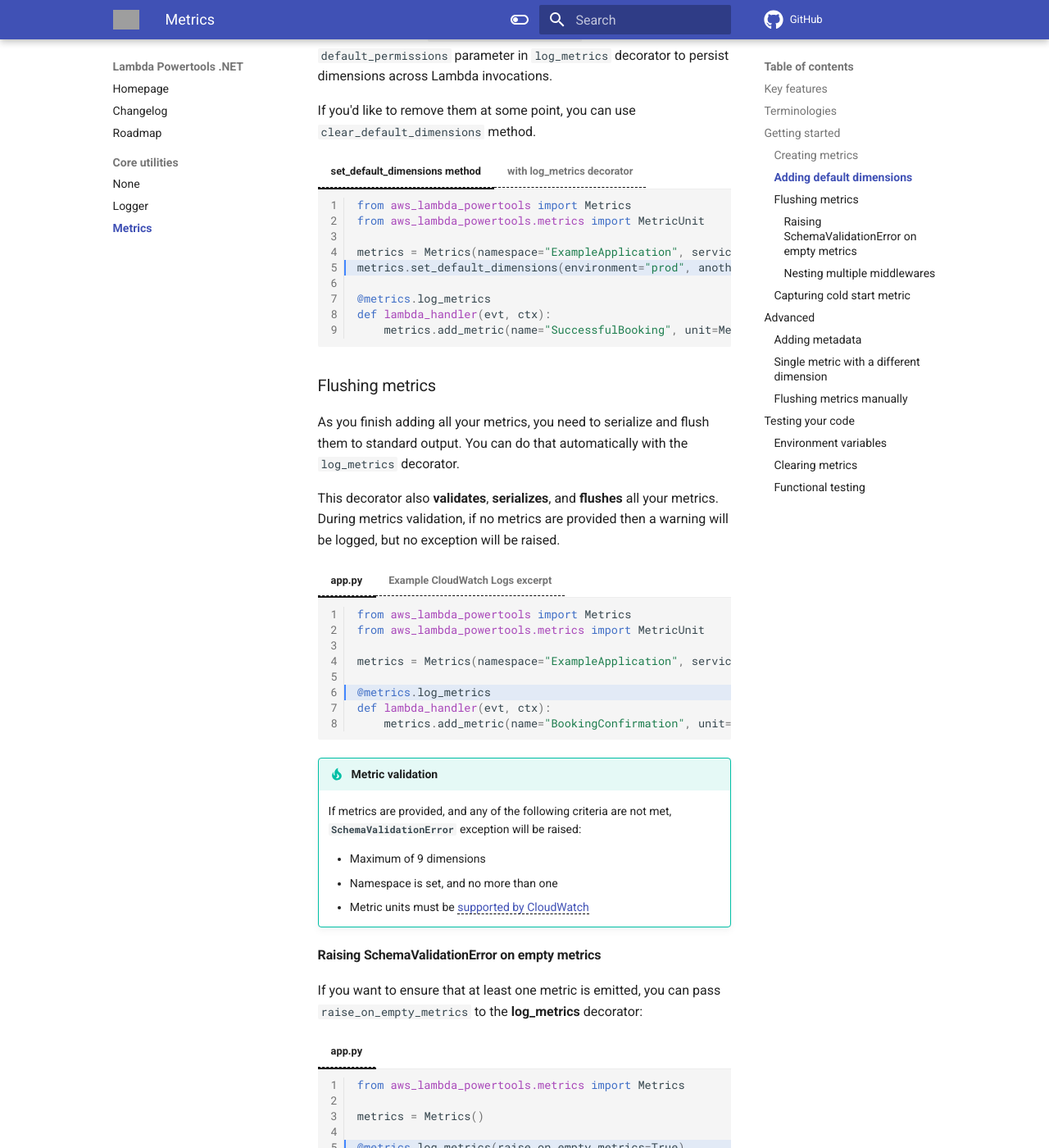
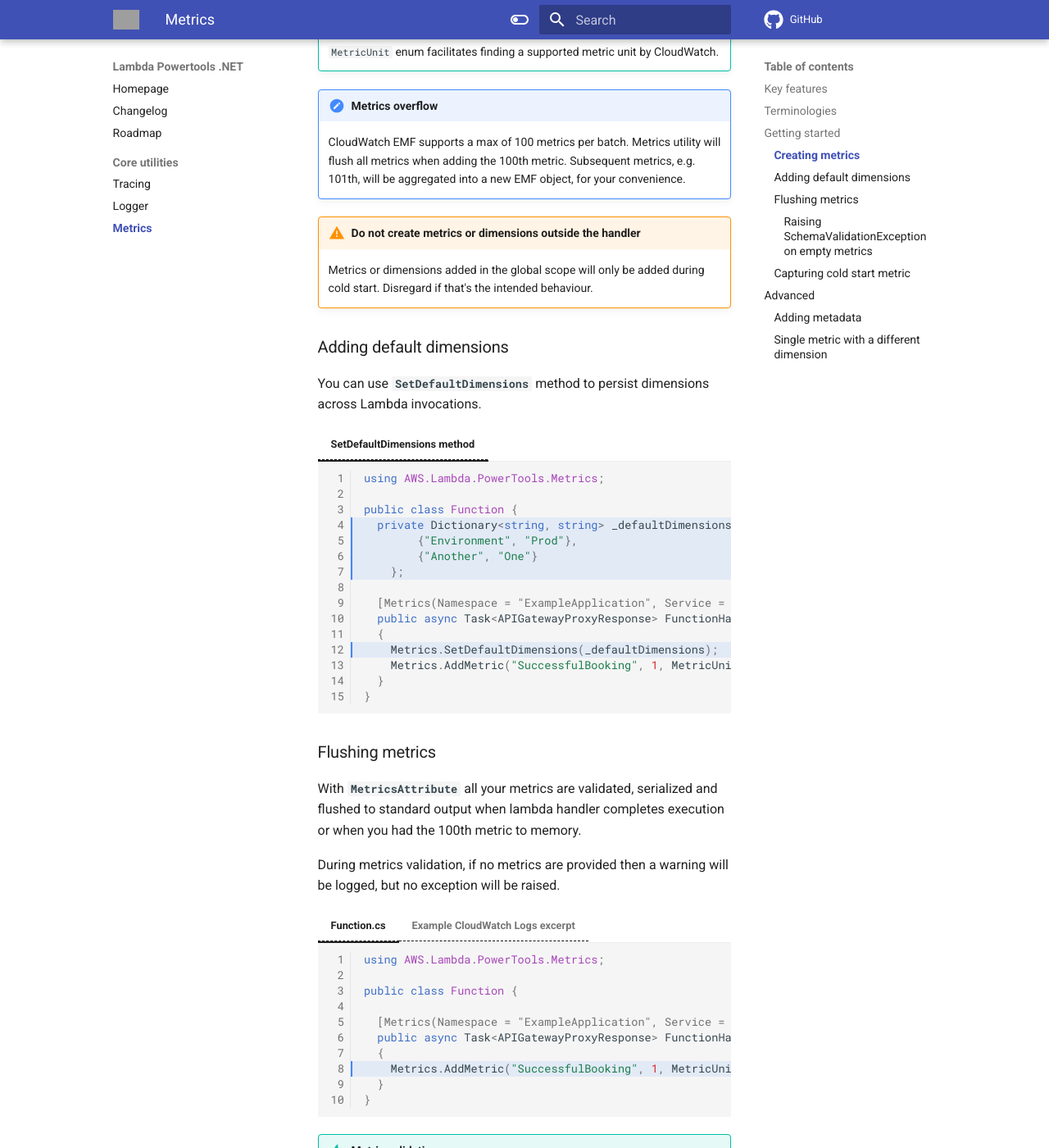
Before and after one commit to aws-powertools/powertools-lambda-dotnet, an MkDocs documentation site: the page built from docs/core/metrics.md, in a window 1280 px wide and 1400 px high, scrolled down 3448 px. Shown: the whole window at 82% size. Built offline with MkDocs 1.6.1 and Material for MkDocs 9.7.7, drawn with Linux system fonts in a browser that asks for light colours; a script that is not in the unit is left out; comment, search, counter and statistics services are not loaded; the version menu is left out; some of the changed text lies outside the part shown; grey boxes are pictures that could not be loaded.

Commit message:
adding metrics docs

````diff
--- a/docs/core/metrics.md
+++ b/docs/core/metrics.md
@@ -33,8 +33,8 @@ Metric has two global settings that will be used across all metrics emitted:
 
 Setting | Description | Environment variable | Constructor parameter
 ------------------------------------------------- | ------------------------------------------------- | ------------------------------------------------- | -------------------------------------------------
-**Metric namespace** | Logical container where all metrics will be placed e.g. `ServerlessAirline` |  `POWERTOOLS_METRICS_NAMESPACE` | `namespace`
-**Service** | Optionally, sets **service** metric dimension across all metrics e.g. `payment` | `POWERTOOLS_SERVICE_NAME` | `service`
+**Metric namespace** | Logical container where all metrics will be placed e.g. `ServerlessAirline` |  `POWERTOOLS_METRICS_NAMESPACE` | `Namespace`
+**Service** | Optionally, sets **service** metric dimension across all metrics e.g. `payment` | `POWERTOOLS_SERVICE_NAME` | `Service`
 
 !!! tip "Use your application or main service as the metric namespace to easily group all metrics"
 
@@ -44,119 +44,129 @@ Setting | Description | Environment variable | Constructor parameter
 
     ```yaml hl_lines="9 10"
     Resources:
-      HelloWorldFunction:
-        Type: AWS::Serverless::Function
-        Properties:
-          Runtime: python3.8
-          Environment:
-          Variables:
-            POWERTOOLS_SERVICE_NAME: payment
-            POWERTOOLS_METRICS_NAMESPACE: ServerlessAirline
+	  HelloWorldFunction:
+	    Type: AWS::Serverless::Function
+		  Properties:
+			Runtime: dotnetcore3.1
+			...
+			Environment:
+			  Variables:
+			  POWERTOOLS_SERVICE_NAME: Payment
+			  POWERTOOLS_METRICS_NAMESPACE: ServerlessAirline
     ```
 
 
-=== "app.py"
+=== "Function.cs"
 
-    ```python hl_lines="4 6"
-    from aws_lambda_powertools import Metrics
-    from aws_lambda_powertools.metrics import MetricUnit
+    ```csharp hl_lines="4"
+    using AWS.Lambda.PowerTools.Metrics;
 
-    metrics = Metrics() # Sets metric namespace and service via env var
-	# OR
-    metrics = Metrics(namespace="ServerlessAirline", service="orders") # Sets metric namespace, and service as a metric dimension
+    public class Function {
+      Metrics(Namespace = "ServerlessAirline", Service = "Orders", CaptureColdStart = true, RaiseOnEmptyMetrics = true)]
+      public async Task<APIGatewayProxyResponse> FunctionHandler(APIGatewayProxyRequest apigProxyEvent, ILambdaContext context)
+      {
+        ...
+      }
+    }
     ```
 
-You can initialize Metrics anywhere in your code - It'll keep track of your aggregate metrics in memory.
+!!! Warning "Metrics Attribute placement"
+    **`Metrics`** is implemented as a Singleton to keep track of your aggregate metrics in memory and make them accessible anywhere in your code. To guarantee that metrics are flushed properly the **`MetricsAttribute`** must be added on the lambda handler.
+
+!!! info "Autocomplete Metric Units"
+    All parameters in **`Metrics Attribute`** are optional. Following rules apply:
+
+      - **Namespace:** **`Empty`** string by default. You can either specify it in code or environment variable. If not present before flushing metrics, a **`SchemaValidationException`** will be thrown.
+      - **Service:** **`service_undefined`** by default. You can either specify it in code or environment variable.
+      - **CaptureColdStart:** **`false`** by default.
+      - **RaiseOnEmptyMetrics:** **`false`** by default.
 
 ### Creating metrics
 
-You can create metrics using `add_metric`, and you can create dimensions for all your aggregate metrics using `add_dimension` method.
+You can create metrics using **`AddMetric`**, and you can create dimensions for all your aggregate metrics using **`AddDimension`** method.
 
 === "Metrics"
 
-    ```python hl_lines="8"
-    from aws_lambda_powertools import Metrics
-    from aws_lambda_powertools.metrics import MetricUnit
+    ```csharp hl_lines="8"
+    using AWS.Lambda.PowerTools.Metrics;
 
-    metrics = Metrics(namespace="ExampleApplication", service="booking")
+    public class Function {
 
-	@metrics.log_metrics
-	def lambda_handler(evt, ctx):
-    	metrics.add_metric(name="SuccessfulBooking", unit=MetricUnit.Count, value=1)
+      [Metrics(Namespace = "ExampleApplication", Service = "Booking")]
+      public async Task<APIGatewayProxyResponse> FunctionHandler(APIGatewayProxyRequest apigProxyEvent, ILambdaContext context)
+      {
+        Metrics.AddMetric("SuccessfulBooking", 1, MetricUnit.COUNT);
+      }
+    }
     ```
 === "Metrics with custom dimensions"
 
-    ```python hl_lines="8-9"
-    from aws_lambda_powertools import Metrics
-    from aws_lambda_powertools.metrics import MetricUnit
+    ```csharp hl_lines="8-9"
+    using AWS.Lambda.PowerTools.Metrics;
 
-    metrics = Metrics(namespace="ExampleApplication", service="booking")
+    public class Function {
 
-	@metrics.log_metrics
-	def lambda_handler(evt, ctx):
-		metrics.add_dimension(name="environment", value="prod")
-		metrics.add_metric(name="SuccessfulBooking", unit=MetricUnit.Count, value=1)
+      [Metrics(Namespace = "ExampleApplication", Service = "Booking")]
+      public async Task<APIGatewayProxyResponse> FunctionHandler(APIGatewayProxyRequest apigProxyEvent, ILambdaContext context)
+      {
+        Metrics.AddDimension("Environment","Prod");
+        Metrics.AddMetric("SuccessfulBooking", 1, MetricUnit.COUNT);
+      }
+    }
     ```
 
 !!! tip "Autocomplete Metric Units"
-	`MetricUnit` enum facilitate finding a supported metric unit by CloudWatch. Alternatively, you can pass the value as a string if you already know them e.g. "Count".
+    `MetricUnit` enum facilitates finding a supported metric unit by CloudWatch.
 
 !!! note "Metrics overflow"
-	CloudWatch EMF supports a max of 100 metrics per batch. Metrics utility will flush all metrics when adding the 100th metric. Subsequent metrics, e.g. 101th, will be aggregated into a new EMF object, for your convenience.
+    CloudWatch EMF supports a max of 100 metrics per batch. Metrics utility will flush all metrics when adding the 100th metric. Subsequent metrics, e.g. 101th, will be aggregated into a new EMF object, for your convenience.
 
 !!! warning "Do not create metrics or dimensions outside the handler"
-	Metrics or dimensions added in the global scope will only be added during cold start. Disregard if you that's the intended behaviour.
+    Metrics or dimensions added in the global scope will only be added during cold start. Disregard if that's the intended behaviour.
 
 ### Adding default dimensions
 
-You can use either `set_default_dimensions` method or `default_permissions` parameter in `log_metrics` decorator to persist dimensions across Lambda invocations.
+You can use **`SetDefaultDimensions`** method to persist dimensions across Lambda invocations.
 
-If you'd like to remove them at some point, you can use `clear_default_dimensions` method.
+=== "SetDefaultDimensions method"
 
-=== "set_default_dimensions method"
+    ```csharp hl_lines="4 5 6 7 12"
+    using AWS.Lambda.PowerTools.Metrics;
 
-    ```python hl_lines="5"
-	from aws_lambda_powertools import Metrics
-	from aws_lambda_powertools.metrics import MetricUnit
+    public class Function {
+      private Dictionary<string, string> _defaultDimensions = new Dictionary<string, string>{
+            {"Environment", "Prod"},
+            {"Another", "One"}
+        };
 
-	metrics = Metrics(namespace="ExampleApplication", service="booking")
-	metrics.set_default_dimensions(environment="prod", another="one")
-
-	@metrics.log_metrics
-	def lambda_handler(evt, ctx):
-		metrics.add_metric(name="SuccessfulBooking", unit=MetricUnit.Count, value=1)
-	```
-=== "with log_metrics decorator"
-
-    ```python hl_lines="5 7"
-	from aws_lambda_powertools import Metrics
-	from aws_lambda_powertools.metrics import MetricUnit
-
-	metrics = Metrics(namespace="ExampleApplication", service="booking")
-	DEFAULT_DIMENSIONS = {"environment": "prod", "another": "one"}
-
-	@metrics.log_metrics(default_dimensions=DEFAULT_DIMENSIONS)
-	def lambda_handler(evt, ctx):
-		metrics.add_metric(name="SuccessfulBooking", unit=MetricUnit.Count, value=1)
-	```
+      [Metrics(Namespace = "ExampleApplication", Service = "Booking")]
+      public async Task<APIGatewayProxyResponse> FunctionHandler(APIGatewayProxyRequest apigProxyEvent, ILambdaContext context)
+      {
+        Metrics.SetDefaultDimensions(_defaultDimensions);
+        Metrics.AddMetric("SuccessfulBooking", 1, MetricUnit.COUNT);
+      }
+    }
+    ```
 
 ### Flushing metrics
 
-As you finish adding all your metrics, you need to serialize and flush them to standard output. You can do that automatically with the `log_metrics` decorator.
+With **`MetricsAttribute`** all your metrics are validated, serialized and flushed to standard output when lambda handler completes execution or when you had the 100th metric to memory.
 
-This decorator also **validates**, **serializes**, and **flushes** all your metrics. During metrics validation, if no metrics are provided then a warning will be logged, but no exception will be raised.
+During metrics validation, if no metrics are provided then a warning will be logged, but no exception will be raised.
 
-=== "app.py"
+=== "Function.cs"
 
-    ```python hl_lines="6"
-    from aws_lambda_powertools import Metrics
-    from aws_lambda_powertools.metrics import MetricUnit
+    ```csharp hl_lines="8"
+    using AWS.Lambda.PowerTools.Metrics;
 
-    metrics = Metrics(namespace="ExampleApplication", service="ExampleService")
+    public class Function {
 
-    @metrics.log_metrics
-    def lambda_handler(evt, ctx):
-        metrics.add_metric(name="BookingConfirmation", unit=MetricUnit.Count, value=1)
+      [Metrics(Namespace = "ExampleApplication", Service = "Booking")]
+      public async Task<APIGatewayProxyResponse> FunctionHandler(APIGatewayProxyRequest apigProxyEvent, ILambdaContext context)
+      {
+        Metrics.AddMetric("SuccessfulBooking", 1, MetricUnit.COUNT);
+      }
+    }
     ```
 === "Example CloudWatch Logs excerpt"
 
@@ -187,63 +197,45 @@ This decorator also **validates**, **serializes**, and **flushes** all your metr
     ```
 
 !!! tip "Metric validation"
-	If metrics are provided, and any of the following criteria are not met, **`SchemaValidationError`** exception will be raised:
+    If metrics are provided, and any of the following criteria are not met, **`SchemaValidationException`** will be raised:
 
-	* Maximum of 9 dimensions
-	* Namespace is set, and no more than one
-	* Metric units must be [supported by CloudWatch](https://docs.aws.amazon.com/AmazonCloudWatch/latest/APIReference/API_MetricDatum.html)
+    * Maximum of 9 dimensions
+    * Namespace is set
+    * Metric units must be [supported by CloudWatch](https://docs.aws.amazon.com/AmazonCloudWatch/latest/APIReference/API_MetricDatum.html)
 
-#### Raising SchemaValidationError on empty metrics
+!!! info "We do not emit 0 as a value for ColdStart metric for cost reasons. [Let us know](https://github.com/awslabs/aws-lambda-powertools-python/issues/new?assignees=&labels=feature-request%2C+triage&template=feature_request.md&title=) if you'd prefer a flag to override it"
 
-If you want to ensure that at least one metric is emitted, you can pass `raise_on_empty_metrics` to the **log_metrics** decorator:
+#### Raising SchemaValidationException on empty metrics
 
-=== "app.py"
+If you want to ensure that at least one metric is emitted, you can pass **`RaiseOnEmptyMetrics`** to the Metrics attribute:
+
+=== "Function.cs"
 
     ```python hl_lines="5"
-    from aws_lambda_powertools.metrics import Metrics
+    using AWS.Lambda.PowerTools.Metrics;
 
-    metrics = Metrics()
+    public class Function {
 
-    @metrics.log_metrics(raise_on_empty_metrics=True)
-    def lambda_handler(evt, ctx):
+      [Metrics(RaiseOnEmptyMetrics = true)]
+      public async Task<APIGatewayProxyResponse> FunctionHandler(APIGatewayProxyRequest apigProxyEvent, ILambdaContext context)
+      {
         ...
-    ```
-
-!!! tip "Suppressing warning messages on empty metrics"
-	If you expect your function to execute without publishing metrics every time, you can suppress the warning with **`warnings.filterwarnings("ignore", "No metrics to publish*")`**.
-
-#### Nesting multiple middlewares
-
-When using multiple middlewares, use `log_metrics` as your **last decorator** wrapping all subsequent ones to prevent early Metric validations when code hasn't been run yet.
-
-=== "nested_middlewares.py"
-
-    ```python hl_lines="7-8"
-    from aws_lambda_powertools import Metrics, Tracer
-    from aws_lambda_powertools.metrics import MetricUnit
-
-	tracer = Tracer(service="booking")
-    metrics = Metrics(namespace="ExampleApplication", service="booking")
-
-    @metrics.log_metrics
-    @tracer.capture_lambda_handler
-    def lambda_handler(evt, ctx):
-        metrics.add_metric(name="BookingConfirmation", unit=MetricUnit.Count, value=1)
     ```
 
 ### Capturing cold start metric
 
-You can optionally capture cold start metrics with `log_metrics` decorator via `capture_cold_start_metric` param.
+You can optionally capture cold start metrics by setting **`CaptureColdStart`** parameter to `true`.
 
-=== "app.py"
+=== "Function.cs"
 
-    ```python hl_lines="5"
-    from aws_lambda_powertools import Metrics
+    ```csharp hl_lines="5"
+    using AWS.Lambda.PowerTools.Metrics;
 
-    metrics = Metrics(service="ExampleService")
+    public class Function {
 
-    @metrics.log_metrics(capture_cold_start_metric=True)
-    def lambda_handler(evt, ctx):
+      [Metrics(CaptureColdStart = true)]
+      public async Task<APIGatewayProxyResponse> FunctionHandler(APIGatewayProxyRequest apigProxyEvent, ILambdaContext context)
+      {
         ...
     ```
 
@@ -254,29 +246,28 @@ If it's a cold start invocation, this feature will:
 
 This has the advantage of keeping cold start metric separate from your application metrics, where you might have unrelated dimensions.
 
-!!! info "We do not emit 0 as a value for ColdStart metric for cost reasons. [Let us know](https://github.com/awslabs/aws-lambda-powertools-python/issues/new?assignees=&labels=feature-request%2C+triage&template=feature_request.md&title=) if you'd prefer a flag to override it"
-
 ## Advanced
 
 ### Adding metadata
 
-You can add high-cardinality data as part of your Metrics log with `add_metadata` method. This is useful when you want to search highly contextual information along with your metrics in your logs.
+You can add high-cardinality data as part of your Metrics log with `AddMetadata` method. This is useful when you want to search highly contextual information along with your metrics in your logs.
 
 !!! info
     **This will not be available during metrics visualization** - Use **dimensions** for this purpose
 
-=== "app.py"
+=== "Function.cs"
 
-    ```python hl_lines="9"
-    from aws_lambda_powertools import Metrics
-    from aws_lambda_powertools.metrics import MetricUnit
+    ```csharp hl_lines="9"
+    using AWS.Lambda.PowerTools.Metrics;
 
-    metrics = Metrics(namespace="ExampleApplication", service="booking")
+    public class Function {
 
-	@metrics.log_metrics
-	def lambda_handler(evt, ctx):
-		metrics.add_metric(name="SuccessfulBooking", unit=MetricUnit.Count, value=1)
-		metrics.add_metadata(key="booking_id", value="booking_uuid")
+      [Metrics(Namespace = ExampleApplication, Service = "Booking")]
+      public async Task<APIGatewayProxyResponse> FunctionHandler(APIGatewayProxyRequest apigProxyEvent, ILambdaContext context)
+      {
+        Metrics.AddMetric("SuccessfulBooking", 1, MetricUnit.COUNT);
+        Metrics.AddMetadata("BookingId", "683EEB2D-B2F3-4075-96EE-788E6E2EED45");
+        ...
     ```
 
 === "Example CloudWatch Logs excerpt"
@@ -303,166 +294,39 @@ You can add high-cardinality data as part of your Metrics log with `add_metadata
 		  }
 		]
 	  },
-	  "service": "booking",
-	  "booking_id": "booking_uuid"
+	  "Service": "Booking",
+	  "BookingId": "683EEB2D-B2F3-4075-96EE-788E6E2EED45"
 	}
     ```
 
 ### Single metric with a different dimension
 
-CloudWatch EMF uses the same dimensions across all your metrics. Use `single_metric` if you have a metric that should have different dimensions.
+CloudWatch EMF uses the same dimensions across all your metrics. Use **`PushSingleMetric`** if you have a metric that should have different dimensions.
 
 !!! info
     Generally, this would be an edge case since you [pay for unique metric](https://aws.amazon.com/cloudwatch/pricing). Keep the following formula in mind:
 
     **unique metric = (metric_name + dimension_name + dimension_value)**
 
-=== "single_metric.py"
+=== "Function.cs"
 
-    ```python hl_lines="6-7"
-    from aws_lambda_powertools import single_metric
-    from aws_lambda_powertools.metrics import MetricUnit
+    ```csharp hl_lines="8-17"
+    using AWS.Lambda.PowerTools.Metrics;
 
+    public class Function {
 
-	def lambda_handler(evt, ctx):
-		with single_metric(name="ColdStart", unit=MetricUnit.Count, value=1, namespace="ExampleApplication") as metric:
-			metric.add_dimension(name="function_context", value="$LATEST")
-			...
-    ```
-
-### Flushing metrics manually
-
-If you prefer not to use `log_metrics` because you might want to encapsulate additional logic when doing so, you can manually flush and clear metrics as follows:
-
-!!! warning
-    Metrics, dimensions and namespace validation still applies.
-
-=== "manual_metric_serialization.py"
-
-    ```python hl_lines="9-11"
-    import json
-    from aws_lambda_powertools import Metrics
-    from aws_lambda_powertools.metrics import MetricUnit
-
-    metrics = Metrics(namespace="ExampleApplication", service="booking")
-
-	def lambda_handler(evt, ctx):
-		metrics.add_metric(name="ColdStart", unit=MetricUnit.Count, value=1)
-		your_metrics_object = metrics.serialize_metric_set()
-		metrics.clear_metrics()
-		print(json.dumps(your_metrics_object))
-    ```
-
-## Testing your code
-
-### Environment variables
-
-Use `POWERTOOLS_METRICS_NAMESPACE` and `POWERTOOLS_SERVICE_NAME` env vars when unit testing your code to ensure metric namespace and dimension objects are created, and your code doesn't fail validation.
-
-```bash
-POWERTOOLS_SERVICE_NAME="Example" POWERTOOLS_METRICS_NAMESPACE="Application" python -m pytest
-```
-
-If you prefer setting environment variable for specific tests, and are using Pytest, you can use [monkeypatch](https://docs.pytest.org/en/latest/monkeypatch.html) fixture:
-
-=== "pytest_env_var.py"
-
-    ```python
-    def test_namespace_env_var(monkeypatch):
-        # Set POWERTOOLS_METRICS_NAMESPACE before initializating Metrics
-        monkeypatch.setenv("POWERTOOLS_METRICS_NAMESPACE", namespace)
-
-        metrics = Metrics()
+      [Metrics(Namespace = ExampleApplication, Service = "Booking")]
+      public async Task<APIGatewayProxyResponse> FunctionHandler(APIGatewayProxyRequest apigProxyEvent, ILambdaContext context)
+      {
+        Metrics.PushSingleMetric(
+                    metricName: "ColdStart",
+                    value: 1,
+                    unit: MetricUnit.COUNT,
+                    metricsNamespace: "ExampleApplication",
+                    serviceName: "Booking",
+                    defaultDimensions: new Dictionary<string, string>
+                    {
+                        {"FunctionContext", "$LATEST"}
+                    });
         ...
     ```
-
-> Ignore this, if you are explicitly setting namespace/default dimension via `namespace` and `service` parameters: `metrics = Metrics(namespace=ApplicationName, service=ServiceName)`
-
-### Clearing metrics
-
-`Metrics` keep metrics in memory across multiple instances. If you need to test this behaviour, you can use the following Pytest fixture to ensure metrics are reset incl. cold start:
-
-=== "pytest_metrics_reset_fixture.py"
-
-    ```python
-    @pytest.fixture(scope="function", autouse=True)
-    def reset_metric_set():
-        # Clear out every metric data prior to every test
-        metrics = Metrics()
-        metrics.clear_metrics()
-        metrics_global.is_cold_start = True  # ensure each test has cold start
-        metrics.clear_default_dimensions()   # remove persisted default dimensions, if any
-        yield
-    ```
-
-### Functional testing
-
-As metrics are logged to standard output, you can read standard output and assert whether metrics are present. Here's an example using `pytest` with `capsys` built-in fixture:
-
-=== "Assert single EMF blob with pytest.py"
-
-	```python hl_lines="6 9-10 23-34"
-	from aws_lambda_powertools import Metrics
-	from aws_lambda_powertools.metrics import MetricUnit
-
-	import json
-
-	def test_log_metrics(capsys):
-		# GIVEN Metrics is initialized
-		metrics = Metrics(namespace="ServerlessAirline")
-
-		# WHEN we utilize log_metrics to serialize
-		# and flush all metrics at the end of a function execution
-		@metrics.log_metrics
-		def lambda_handler(evt, ctx):
-			metrics.add_metric(name="SuccessfulBooking", unit=MetricUnit.Count, value=1)
-			metrics.add_dimension(name="environment", value="prod")
-
-		lambda_handler({}, {})
-		log = capsys.readouterr().out.strip()  # remove any extra line
-		metrics_output = json.loads(log)  # deserialize JSON str
-
-		# THEN we should have no exceptions
-		# and a valid EMF object should be flushed correctly
-		assert "SuccessfulBooking" in log  # basic string assertion in JSON str
-		assert "SuccessfulBooking" in metrics_output["_aws"]["CloudWatchMetrics"][0]["Metrics"][0]["Name"]
-	```
-
-=== "Assert multiple EMF blobs with pytest"
-
-	```python hl_lines="8-9 11 21-23 25 29-30 32"
-	from aws_lambda_powertools import Metrics
-	from aws_lambda_powertools.metrics import MetricUnit
-
-	from collections import namedtuple
-
-	import json
-
-	def capture_metrics_output_multiple_emf_objects(capsys):
-		return [json.loads(line.strip()) for line in capsys.readouterr().out.split("\n") if line]
-
-	def test_log_metrics(capsys):
-		# GIVEN Metrics is initialized
-		metrics = Metrics(namespace="ServerlessAirline")
-
-		# WHEN log_metrics is used with capture_cold_start_metric
-		@metrics.log_metrics(capture_cold_start_metric=True)
-		def lambda_handler(evt, ctx):
-			metrics.add_metric(name="SuccessfulBooking", unit=MetricUnit.Count, value=1)
-			metrics.add_dimension(name="environment", value="prod")
-
-		# log_metrics uses function_name property from context to add as a dimension for cold start metric
-		LambdaContext = namedtuple("LambdaContext", "function_name")
-		lambda_handler({}, LambdaContext("example_fn")
-
-		cold_start_blob, custom_metrics_blob = capture_metrics_output_multiple_emf_objects(capsys)
-
-		# THEN ColdStart metric and function_name dimension should be logged
-		# in a separate EMF blob than the application metrics
-		assert cold_start_blob["ColdStart"] == [1.0]
-		assert cold_start_blob["function_name"] == "example_fn"
-
-		assert "SuccessfulBooking" in custom_metrics_blob  # as per previous example
-	```
-
-!!! tip "For more elaborate assertions and comparisons, check out [our functional testing for Metrics utility](https://github.com/awslabs/aws-lambda-powertools-python/blob/develop/tests/functional/test_metrics.py)"
--- a/mkdocs.yml
+++ b/mkdocs.yml
@@ -9,7 +9,7 @@ nav:
   - Changelog: changelog.md
   - Roadmap: https://github.com/awslabs/aws-lambda-powertools-roadmap/projects/1" target="_blank
   - Core utilities:
-      - core/tracer.md
+      - core/tracing.md
       - core/logger.md
       - core/metrics.md
 
````
Also changed, not shown: docs/index.md (+4 -4 lines).
